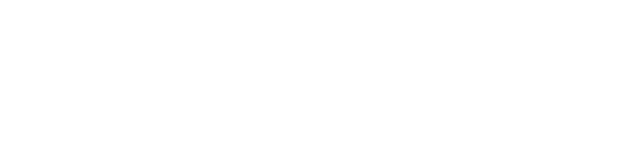
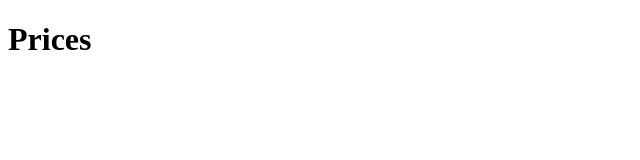
Before and after one commit to JimChandley/Financial_Aid_Calculator, a plain HTML site: page index.html in a window 1280 px wide. Shown: the whole page, without its empty margins (0-640 px from the left). Drawn offline with Linux system fonts and the light colour scheme.

Commit message:
Update index.html

```diff
--- a/index.html
+++ b/index.html
@@ -1 +1 @@
-<!DOCTYPE html> <html> <head> <meta charset="utf-8"> <title>HTML basics</title> </head> <body> </body> </html>
+<!DOCTYPE html> <html> <head> <meta charset="utf-8"> <title>HTML basics</title> </head> <body><h1>Prices</h1> </body> </html>
```
